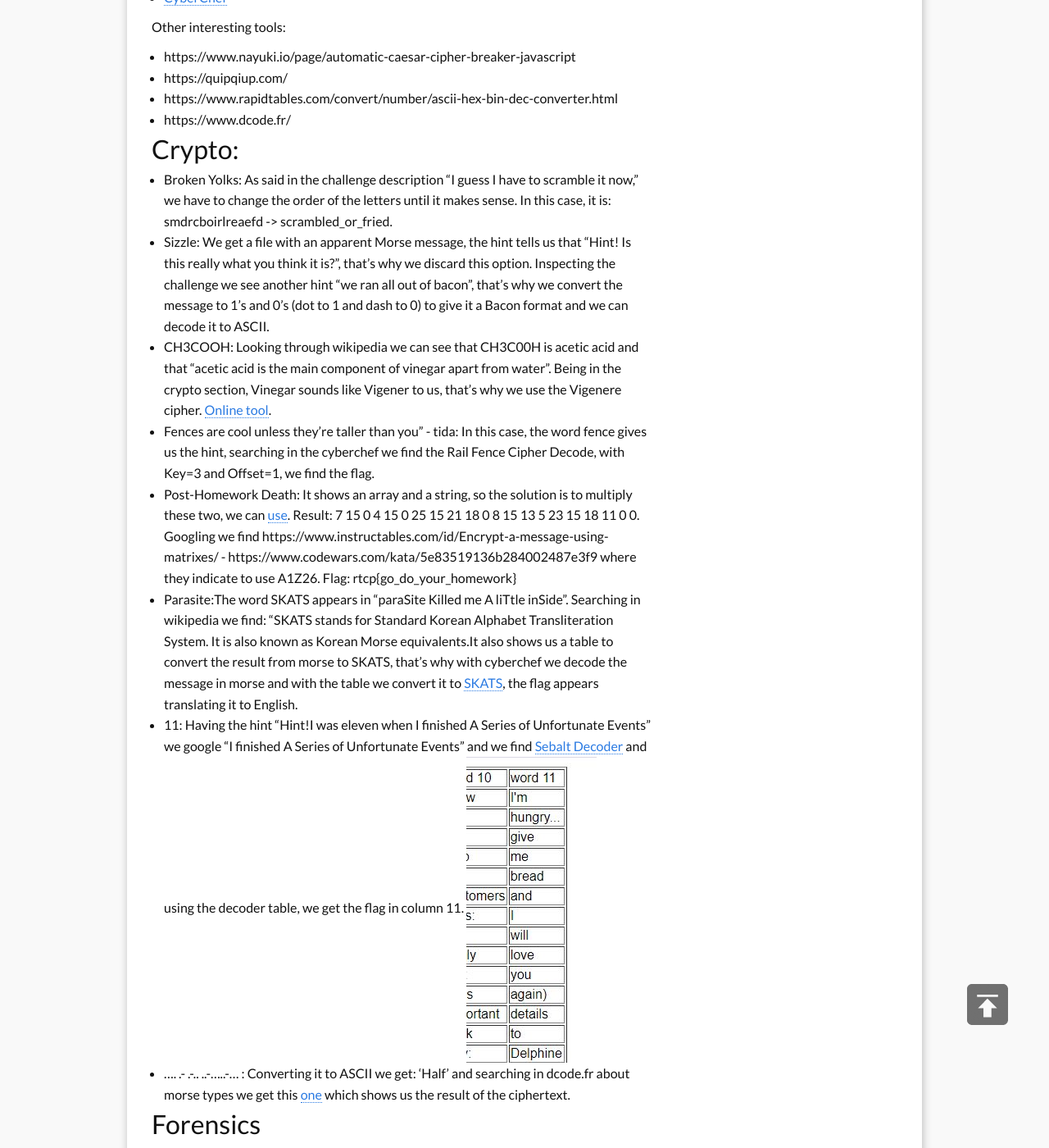
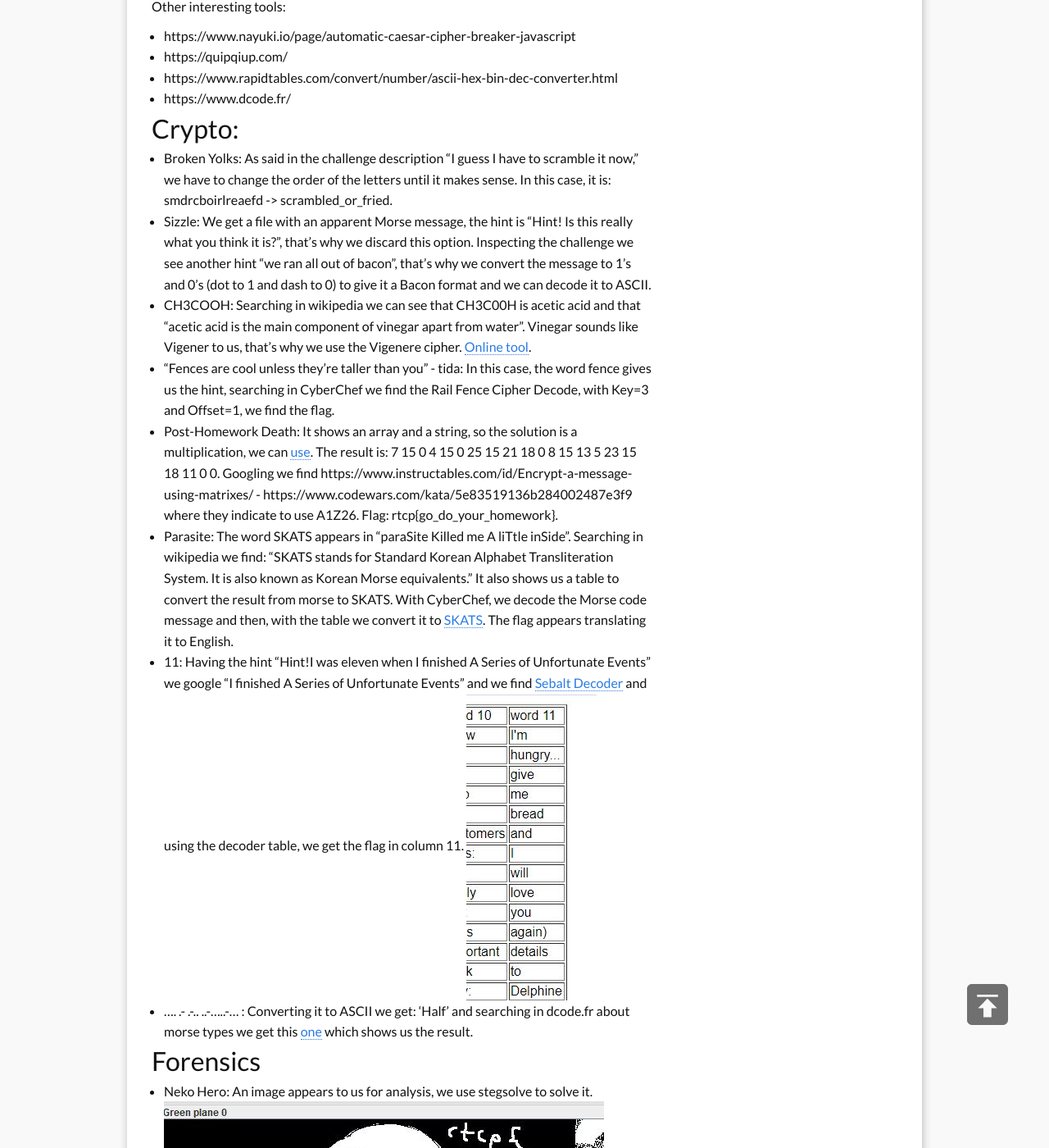
Before and after one commit to marselia/marselia.github.io, a Jekyll site: the page built from _posts/2020-04-29-Houseplant.md, in a window 1280 px wide and 1400 px high, scrolled down 1259 px. Shown: the whole window at 82% size. Built offline with Jekyll 4.4.1, drawn with Linux system fonts in a browser that asks for light colours; comment, search, counter and statistics services are not loaded; some of the changed text lies outside the part shown.

Commit message:
Update 2020-04-29-Houseplant.md

```diff
--- a/_posts/2020-04-29-Houseplant.md
+++ b/_posts/2020-04-29-Houseplant.md
@@ -22,8 +22,8 @@
 - Atbash
 - Bacon
 
-The final challenge is a file with a coded message. In this case, we use CyberChef to load the file and to get the flag, we'll have to use several of the above conversion types.
-We have used Base64>Hex>Morse>Binary>ROT13>A1Z26>Atbash>ROT13 to obtain the flag.
+The final challenge is a file with a coded message. In this case, we use CyberChef to load the file and to get the flag, we have to use several of the above conversion types.
+Using Base64>Hex>Morse>Binary>ROT13>A1Z26>Atbash>ROT13 we can obtain the flag.
 
 ![]({{ site.baseurl }}/images/houseplant_beg.JPG)
 
@@ -36,30 +36,35 @@
 - https://www.rapidtables.com/convert/number/ascii-hex-bin-dec-converter.html
 - https://www.dcode.fr/
 
+
 ## Crypto:
 - Broken Yolks: As said in the challenge description "I guess I have to scramble it now," we have to change the order of the letters until it makes sense. In this case, it is: smdrcboirlreaefd -> scrambled_or_fried.
-- Sizzle: We get a file with an apparent Morse message, the hint tells us that "Hint! Is this really what you think it is?", that's why we discard this option. Inspecting the challenge we see another hint "we ran all out of bacon", that's why we convert the message to 1's and 0's (dot to 1 and dash to 0) to give it a Bacon format and we can decode it to ASCII.
-- CH3COOH: Looking through wikipedia we can see that CH3C00H is acetic acid and that "acetic acid is the main component of vinegar apart from water". Being in the crypto section, Vinegar sounds like Vigener to us, that's why we use the Vigenere cipher. [Online tool](https://www.guballa.de/vigenere-solver).
-- Fences are cool unless they're taller than you" - tida: In this case, the word fence gives us the hint, searching in the cyberchef we find the Rail Fence Cipher Decode, with Key=3 and Offset=1, we find the flag.
-- Post-Homework Death: It shows an array and a string, so the solution is to multiply these two, we can [use](https://matrix.reshish.com/multiplication.php). Result: 7 15 0 4 15 0 25 15 21 18 0 8 15 13 5 23 15 18 11 0 0. Googling we find https://www.instructables.com/id/Encrypt-a-message-using-matrixes/ - https://www.codewars.com/kata/5e83519136b284002487e3f9 where they indicate to use A1Z26. Flag: rtcp{go_do_your_homework}
-- Parasite:The word SKATS appears in "paraSite Killed me A liTtle inSide". Searching in wikipedia we find: "SKATS stands for Standard Korean Alphabet Transliteration System.  It is also known as Korean Morse equivalents.It also shows us a table to convert the result from morse to SKATS, that's why with cyberchef we decode the message in morse and with the table we convert it to [SKATS](https://www.branah.com/korean), the flag appears translating it to English.
+- Sizzle: We get a file with an apparent Morse message, the hint is "Hint! Is this really what you think it is?", that's why we discard this option. Inspecting the challenge we see another hint "we ran all out of bacon", that's why we convert the message to 1's and 0's (dot to 1 and dash to 0) to give it a Bacon format and we can decode it to ASCII.
+- CH3COOH: Searching in wikipedia we can see that CH3C00H is acetic acid and that "acetic acid is the main component of vinegar apart from water". Vinegar sounds like Vigener to us, that's why we use the Vigenere cipher. [Online tool](https://www.guballa.de/vigenere-solver).
+- "Fences are cool unless they're taller than you" - tida: In this case, the word fence gives us the hint, searching in CyberChef we find the Rail Fence Cipher Decode, with Key=3 and Offset=1, we find the flag.
+- Post-Homework Death: It shows an array and a string, so the solution is a multiplication, we can [use](https://matrix.reshish.com/multiplication.php). The result is: 7 15 0 4 15 0 25 15 21 18 0 8 15 13 5 23 15 18 11 0 0. Googling we find https://www.instructables.com/id/Encrypt-a-message-using-matrixes/ - https://www.codewars.com/kata/5e83519136b284002487e3f9 where they indicate to use A1Z26. Flag: rtcp{go_do_your_homework}.
+- Parasite: The word SKATS appears in "paraSite Killed me A liTtle inSide". Searching in wikipedia we find: "SKATS stands for Standard Korean Alphabet Transliteration System.  It is also known as Korean Morse equivalents." It also shows us a table to convert the result from morse to SKATS. With CyberChef, we decode the Morse code message and then, with the table we convert it to [SKATS](https://www.branah.com/korean). The flag appears translating it to English.
 - 11: Having the hint "Hint!I was eleven when I finished A Series of Unfortunate Events" we google "I finished A Series of Unfortunate Events" and we find [Sebalt Decoder](http://vfdcafe.tripod.com/sebald.html) and using the decoder table, we get the flag in column 11. ![]({{ site.baseurl }}/images/houseplant_cry.JPG)
-- .... .- .-.. ..-.....-... : Converting it to ASCII we get: 'Half' and searching in dcode.fr about morse types we get this [one](https://www.dcode.fr/fractionated-morse) which shows us the result of the ciphertext.
+- .... .- .-.. ..-.....-... : Converting it to ASCII we get: 'Half' and searching in dcode.fr about morse types we get this [one](https://www.dcode.fr/fractionated-morse) which shows us the result.
+
 
 ## Forensics
 - Neko Hero: An image appears to us for analysis, we use stegsolve to solve it. ![]({{ site.baseurl }}/images/houseplant_fore.JPG)
 - Deep Lyrics: As the title says, we have to use deepsound to extract the file which contains the flag.
-- Ezoterik: The image shows strange characters, the title makes us think about [Esoteric programming language](https://en.wikipedia.org/wiki/Esoteric_programming_language) which the characters look like [Brainfuck](https://copy.sh/brainfuck/) and decoding it we don't get a successful result: "Yeah, no, sorry. So using the command strings we see a strange paragraph. Cyberchef detects it as Base58 and the result is a big amount of data, so converting the decimal numbers to ascii we get the flag.
+- Ezoterik: The image shows strange characters, the title makes us think about [Esoteric programming language](https://en.wikipedia.org/wiki/Esoteric_programming_language) which the characters look like [Brainfuck](https://copy.sh/brainfuck/) and decoding it we don't get a successful result: "Yeah, no, sorry". So using the command strings we see a strange paragraph. Cyberchef detects it as Base58 and the result is a big amount of data, converting the decimal numbers to ascii we get the flag.
 - Vacation Pics: Using DIIT to get the second image.
+
 
 ## Misc
 - Spilledc milk: We get a totally blank image, using stegsolve we get the result.
 - Musica Lab: We open the file with audacity and we find the flag. ![]({{ site.baseurl }}/images/houseplant_misc.JPG)
+
 
 ## OSINT
 - The Drummer who Gave all his Daughters the Same Name: Googling: https://www.giac.org/paper/gsec/644/malicious-code-vbs-onthefly-anna-kournikova/101208 -> Worm made with Vbswg 1.50b
 - What a Sight to See!: site:
 - Groovin and Cubin: Searching in google the company, we found a twitter account, where it appears a fake hint and an Instagram account where the real flag is.
 
+
 ## Web
-- I don't like needles: It's a SQL injection. We investigate the source code and we find: </!-- ?sauce--/> we go to url/?sauce where we see the user. We use sql injection to get the password, with: ' OR 0 = 0# we get a correct auth and with = 0# we get the flag.
+- I don't like needles: It's a SQL injection. We investigate the source code and we find: </!-- ?sauce--/>. We go to url/?sauce where we see the user. We use SQL injection to get the password, with: ' OR 0 = 0# we get a correct auth and with = 0# we get the flag.
```
